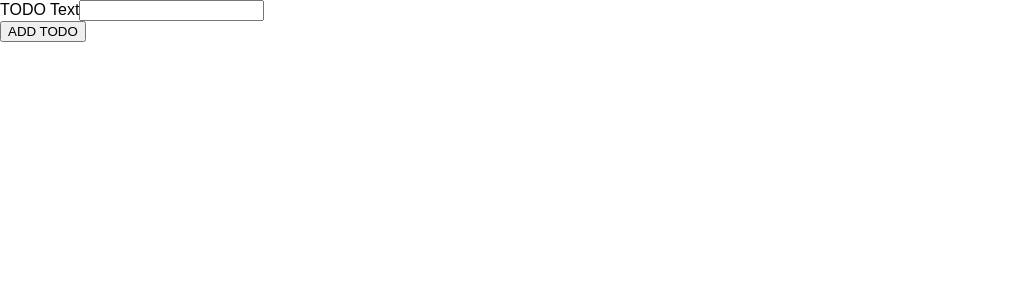
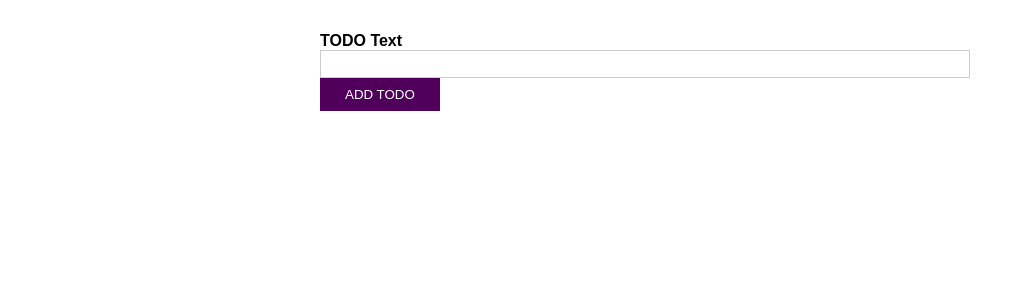
Before and after one commit to RommelTJ/lt-react-typescript, a React (Create React App) app: page / in a window 1280 px wide. Shown: the top 300 px of the page, without its empty margins (0-1033 px from the left). Built offline with nearby package versions, Linux system fonts and the light colour scheme.

Commit message:
:lipstick: App: Styling for NewTodo

```diff
--- /dev/null
+++ b/src/components/NewTodo.css
@@ -0,0 +1,47 @@
+form {
+  width: 90%;
+  max-width: 40rem;
+  margin: 2rem auto;
+}
+
+.form-control {
+  margin-bottom: 1rem;
+}
+
+label, input {
+  display: block;
+  width: 100%;
+}
+
+label {
+  font-weight: bold;
+}
+
+input {
+  font: inherit;
+  border: 1px solid #ccc;
+  padding: 0.25rem;
+}
+
+input:focus {
+  outline: none;
+  border-color: #50005a;
+}
+
+button {
+  background: #50005a;
+  border: 1px solid #50005a;
+  color: white;
+  padding: 0.5rem 1.5rem;
+  cursor: pointer;
+}
+
+button:focus {
+  outline: none;
+}
+
+button:hover,
+button:active {
+  background: #6a0a77;
+  border-color: #6a0a77;
+}
--- a/src/components/NewTodo.tsx
+++ b/src/components/NewTodo.tsx
@@ -1,4 +1,6 @@
 import React, {PropsWithChildren, useRef} from "react";
+
+import "./NewTodo.css";
 
 type NewTodoProps = {
   onAddTodo: (todoText: string) => void;
```
